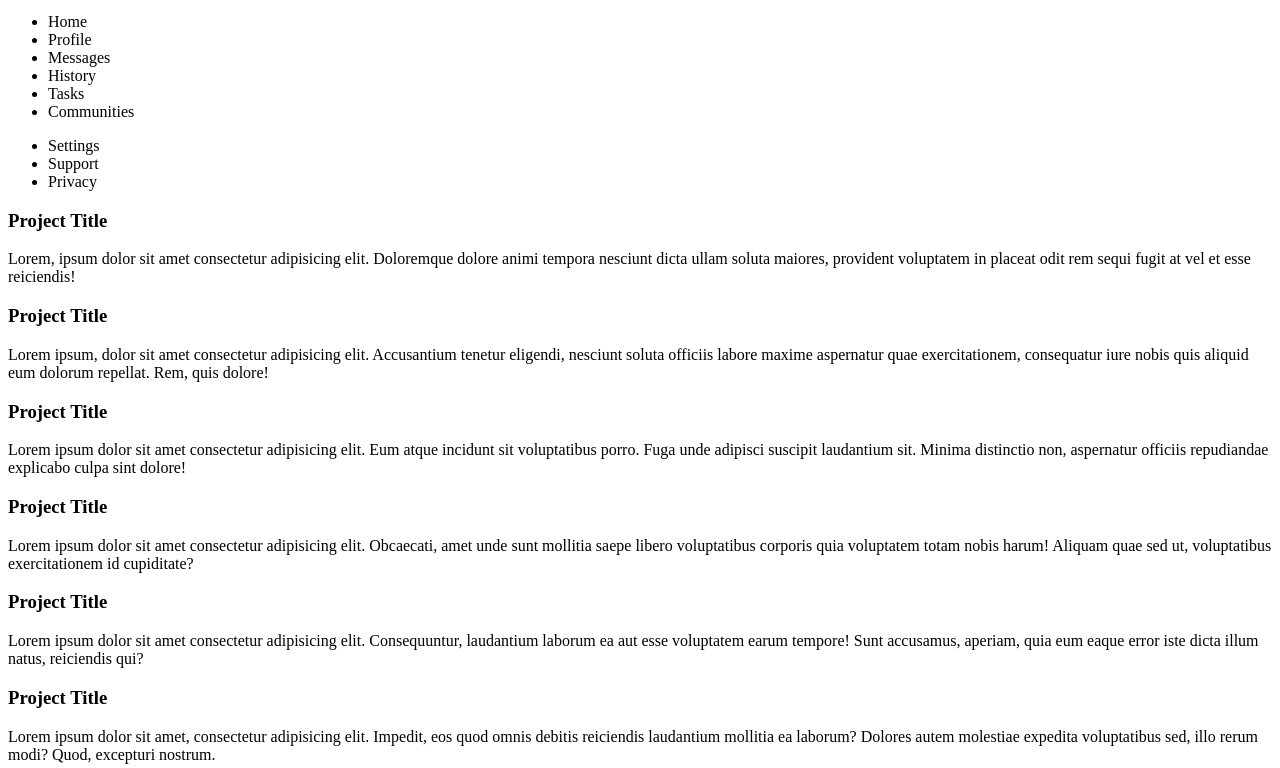
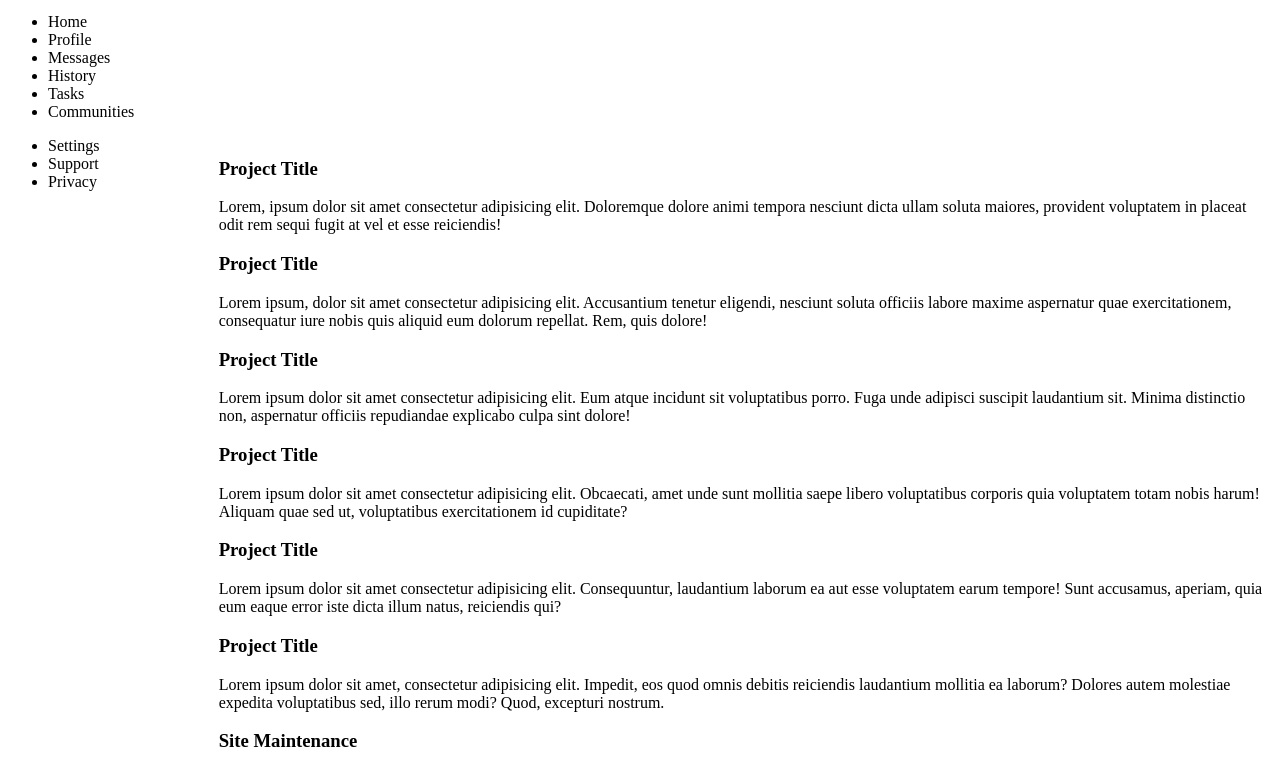
Before and after one commit to iArtRx/odin-dashboard, a plain HTML site: page index.html in a window 1280 px wide. Shown: the part 29-797 px from the top of the page. Drawn offline with Linux system fonts and the light colour scheme.

Commit message:
basic grid

```diff
--- a/index.html
+++ b/index.html
@@ -9,13 +9,6 @@
     <script src="script.js"></script>
 </head>
 <body>
-    <div class="container">
-
-        <header>
-            <div class="header-top"></div>
-            <div class="header-bottom"></div>
-        </header>
-
         <nav>
             <div class="logo">Dashboard</div>
             <div class="menu-1">
@@ -36,6 +29,12 @@
                 </ul>
             </div>
         </nav>
+
+        <main>
+            <header>
+                <div class="header-top"></div>
+                <div class="header-bottom"></div>
+            </header>
 
             <section class="projects">
                 <div class="project-card">
@@ -92,7 +91,7 @@
 
             </section>
 
-    </div>
+        </main>
 
 </body>
 </html>
--- a/styles.css
+++ b/styles.css
@@ -0,0 +1,12 @@
+body {
+    display: grid;
+    grid-template-columns: 1fr 5fr;
+}
+
+header {
+    height: 20vh;
+}
+
+main {
+    height: 80vh;
+}
```
Lines whose indentation alone changed are shown as unchanged.
